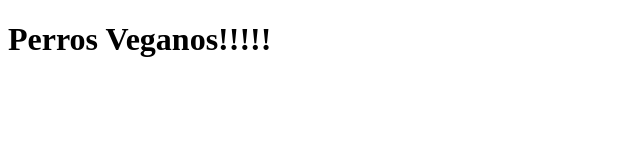
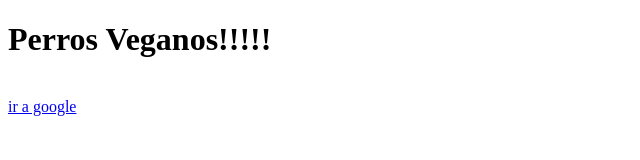
Before and after one commit to profesorfernando/Actividad88, a plain HTML site: page index.html in a window 1280 px wide. Shown: the full height of the page, 0-640 px from the left. Drawn offline with Linux system fonts and the light colour scheme.

Commit message:
Update index.html

```diff
--- a/index.html
+++ b/index.html
@@ -8,5 +8,7 @@
 </head>
 <body>
     <h1>Perros Veganos!!!!!</h1>
+    <br/>
+    <a href="https://www.google.com">ir a google</a>
 </body>
 </html>
```
